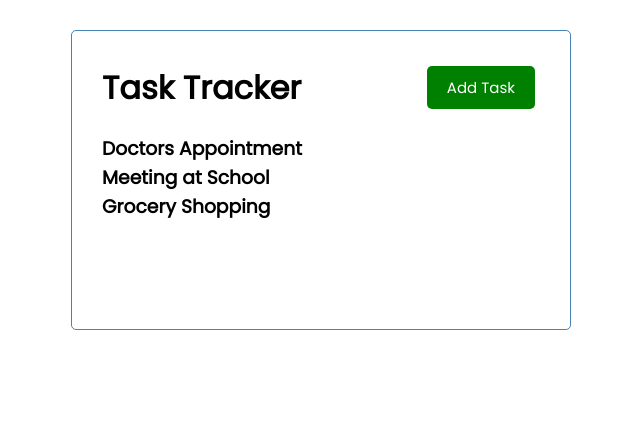
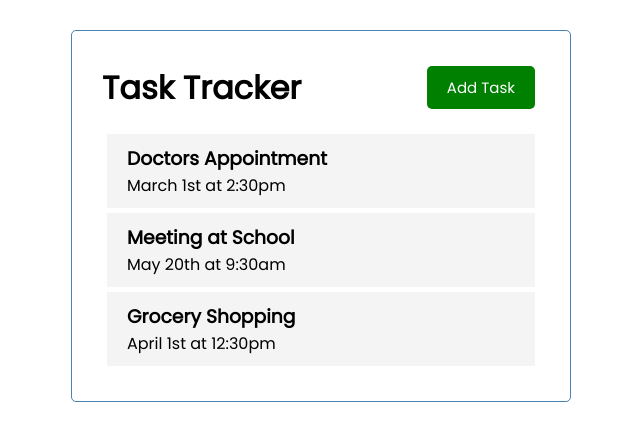
Before and after one commit to jeanwang2dev/vue-starter, a Vue app: page / in a window 1280 px wide. Shown: the top 440 px of the page, without its empty margins (319-959 px from the left). Built offline with nearby package versions, Linux system fonts and the light colour scheme.

Commit message:
add Task component

```diff
--- /dev/null
+++ b/src/components/Task.vue
@@ -0,0 +1,36 @@
+<template>
+    <div class="task">
+        <h3>{{ task.text }}</h3>
+        <p>{{ task.day }}</p>
+    </div>
+
+</template>
+
+<script>
+export default {
+    name: 'Task',
+    props: {
+        task: Object
+    }
+}
+</script>
+
+<style scope>
+.fas {
+  color: red;
+}
+.task {
+  background: #f4f4f4;
+  margin: 5px;
+  padding: 10px 20px;
+  cursor: pointer;
+}
+.task.reminder {
+  border-left: 5px solid green;
+}
+.task h3 {
+  display: flex;
+  align-items: center;
+  justify-content: space-between;
+}
+</style>
--- a/src/components/Tasks.vue
+++ b/src/components/Tasks.vue
@@ -1,14 +1,19 @@
 <template>
     <div :key="task.id" v-for="task in tasks">
-        <h3>{{ task.text }}</h3>
+        <Task :task="task" />
     </div>
 </template>
 
 <script>
-    export default {
-        name: 'Tasks',
-        props: {
-            tasks: Array
-        }
+import Task from './Task.vue';
+
+export default {
+    name: 'Tasks',
+    props: {
+        tasks: Array
+    },
+    components: {
+        Task
     }
+}
 </script>
```
